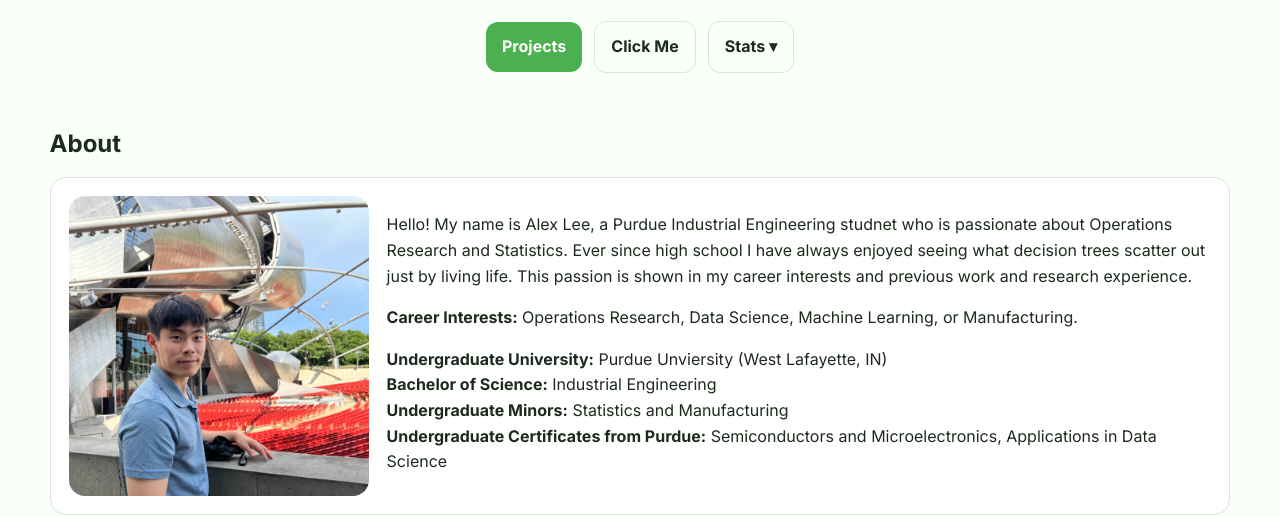
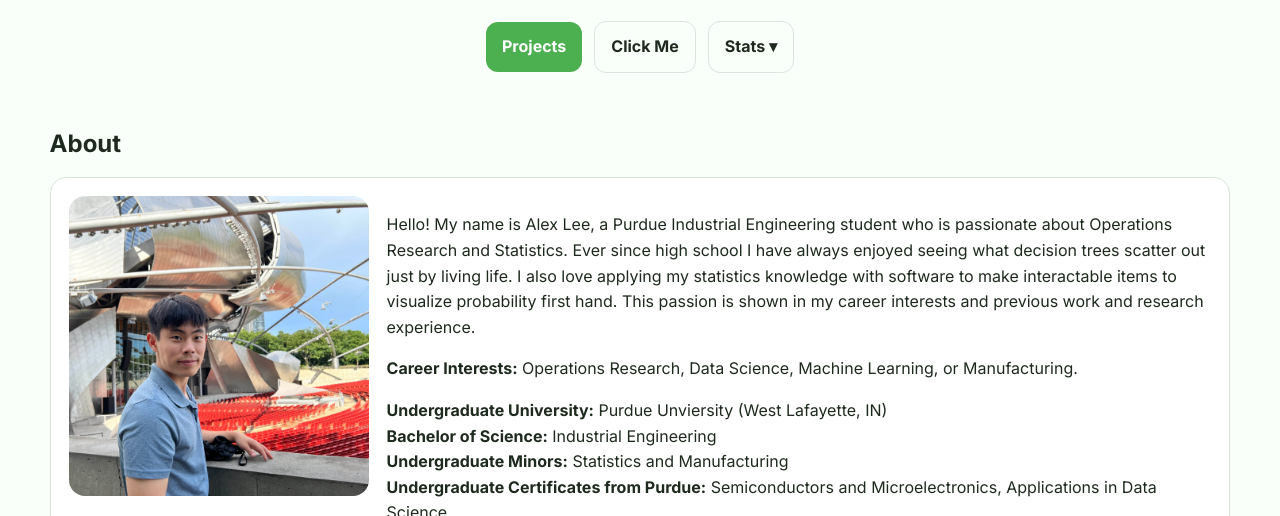
Before and after one commit to alexleeza/alexleeza.github.io, a plain HTML site: page index.html in a window 1280 px wide. Shown: the part 284-800 px from the top of the page. Drawn offline with Linux system fonts and the light colour scheme.

Commit message:
more about

```diff
--- a/index.html
+++ b/index.html
@@ -241,7 +241,7 @@
           <img src="assets/alex.jpg" alt="Alex Lee photo" class="avatar">
           <div>
             <p>
-              Hello! My name is Alex Lee, a Purdue Industrial Engineering studnet who is passionate about Operations Research and Statistics. Ever since high school I have always enjoyed seeing what decision trees scatter out just by living life. This passion is shown in my career interests and previous work and research experience.
+              Hello! My name is Alex Lee, a Purdue Industrial Engineering student who is passionate about Operations Research and Statistics. Ever since high school I have always enjoyed seeing what decision trees scatter out just by living life. I also love applying my statistics knowledge with software to make interactable items to visualize probability first hand. This passion is shown in my career interests and previous work and research experience.
             </p>
             <p>
               <strong>Career Interests:</strong> Operations Research, Data Science, Machine Learning, or Manufacturing.
```
